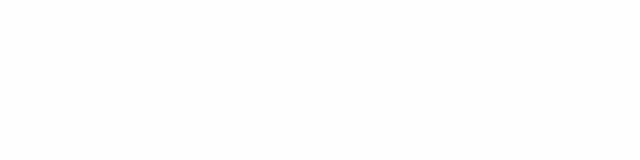
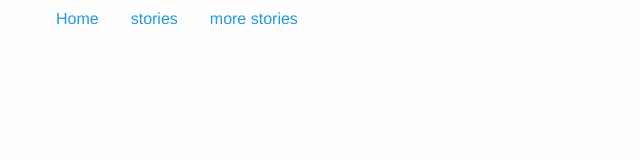
Before and after one commit to Kathure/african-tales-site, a plain HTML site: page index.html in a window 1280 px wide. Shown: the whole page, without its empty margins (0-640 px from the left). Drawn offline with Linux system fonts and the light colour scheme.

Commit message:
navigation bar

```diff
--- a/index.html
+++ b/index.html
@@ -12,7 +12,17 @@
 
 <body>
 
-
+    <div class="container">
+        <section class="row clomns">
+            <nav>
+                <ul class="menu">
+                    <li><a href="#">Home</a></li>
+                    <li><a href="#">stories</a></li>
+                    <li><a href="#"> more stories</a></li>
+                </ul>
+            </nav>
+        </section>
+    </div>
 
     <script src="js/vendor/jquery.js"></script>
     <script src="js/vendor/what-input.js"></script>
```
